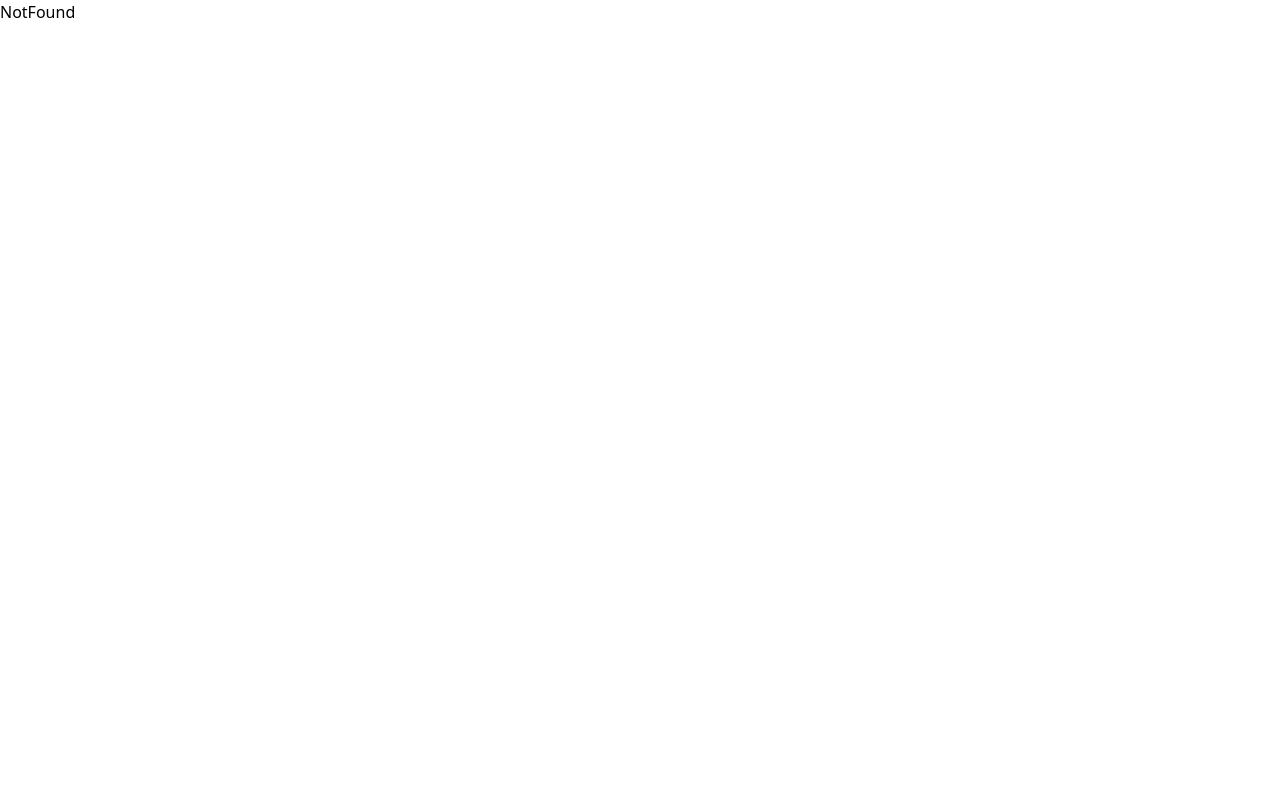
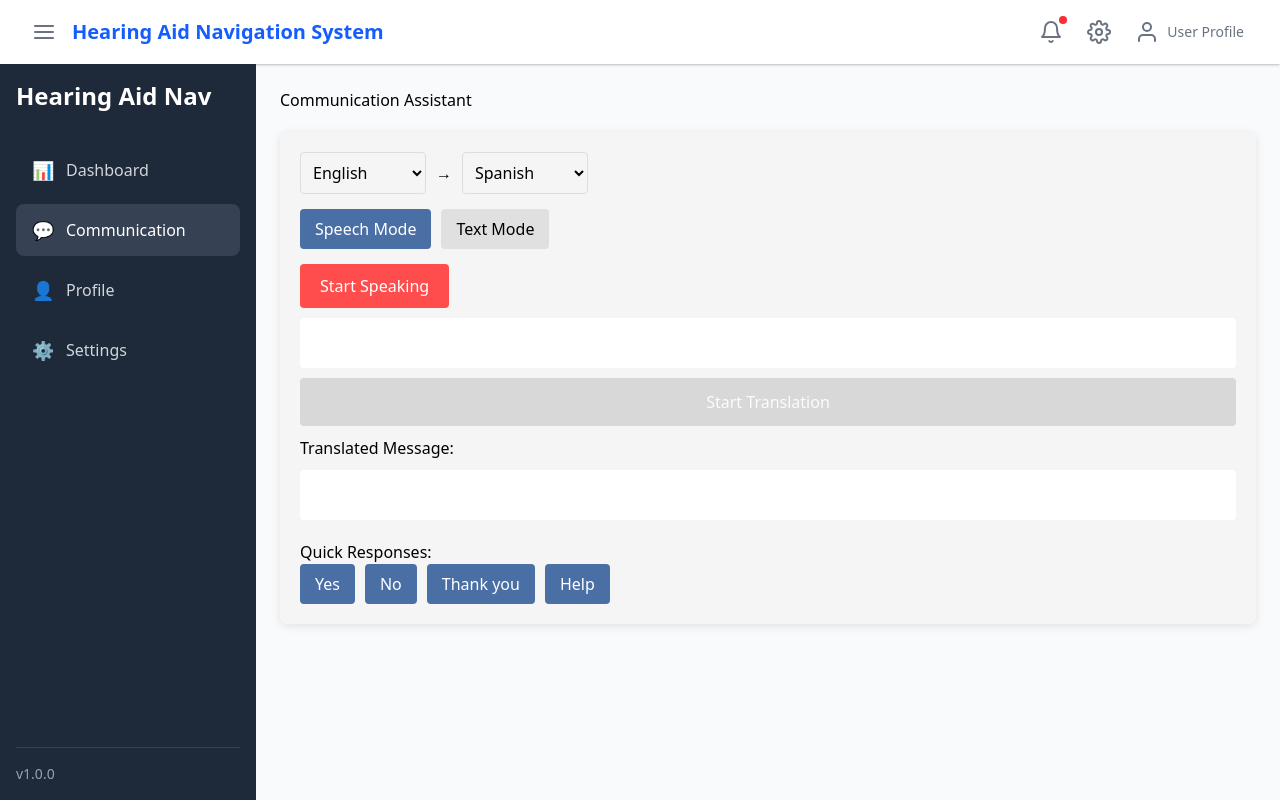
Before and after one commit to SaiTejaSalvaji/HearingAidNavigation, a React (Vite) app: page /communication in a window 1280 px wide. Before the commit this address had no page. Built offline with nearby package versions, Linux system fonts and the light colour scheme.

Commit message:
Added Communication Feature

```diff
--- /dev/null
+++ b/src/components/CommunicationPanel.jsx
@@ -0,0 +1,168 @@
+// components/CommunicationPanel.jsx
+import { useState, useEffect, useRef } from 'react';
+import { languages } from './LanguageData';
+
+export default function CommunicationPanel() {
+  const [isListening, setIsListening] = useState(false);
+  const [userText, setUserText] = useState('');
+  const [translatedText, setTranslatedText] = useState('');
+  const [userLanguage, setUserLanguage] = useState('en');
+  const [targetLanguage, setTargetLanguage] = useState('es');
+  const [conversationMode, setConversationMode] = useState('speech');
+  const [isTranslating, setIsTranslating] = useState(false); // New state for translation status
+  const recognitionRef = useRef(null);
+
+  // Speech recognition setup
+  useEffect(() => {
+    if ('webkitSpeechRecognition' in window) {
+      recognitionRef.current = new window.webkitSpeechRecognition();
+      recognitionRef.current.continuous = true;
+      recognitionRef.current.interimResults = true;
+
+      recognitionRef.current.onresult = (event) => {
+        const transcript = Array.from(event.results)
+          .map(result => result[0])
+          .map(result => result.transcript)
+          .join('');
+        setUserText(transcript);
+      };
+
+      recognitionRef.current.onerror = (event) => {
+        console.error('Speech recognition error', event.error);
+      };
+    }
+  }, []);
+
+  const toggleListening = () => {
+    if (isListening) {
+      recognitionRef.current.stop();
+    } else {
+      recognitionRef.current.start();
+    }
+    setIsListening(!isListening);
+  };
+
+  const handleTranslate = async () => {
+    if (!userText.trim()) return; // Don't translate empty text
+
+    setIsTranslating(true);
+    try {
+      const response = await translateText(userText, userLanguage, targetLanguage);
+      setTranslatedText(response);
+      speak(response, targetLanguage);
+    } catch (error) {
+      console.error('Translation error:', error);
+      setTranslatedText('Translation failed. Please try again.');
+    } finally {
+      setIsTranslating(false);
+    }
+  };
+
+  const speak = (text, lang) => {
+    const utterance = new SpeechSynthesisUtterance(text);
+    utterance.lang = lang;
+    window.speechSynthesis.speak(utterance);
+  };
+
+  const handleQuickResponse = (response) => {
+    setUserText(response);
+    handleTranslate();
+  };
+
+  return (
+    <div className="communication-panel">
+      <div className="language-selectors">
+        <select
+          value={userLanguage}
+          onChange={(e) => setUserLanguage(e.target.value)}
+        >
+          {languages.map(lang => (
+            <option key={lang.code} value={lang.code}>{lang.name}</option>
+          ))}
+        </select>
+        <span>→</span>
+        <select
+          value={targetLanguage}
+          onChange={(e) => setTargetLanguage(e.target.value)}
+        >
+          {languages.map(lang => (
+            <option key={lang.code} value={lang.code}>{lang.name}</option>
+          ))}
+        </select>
+      </div>
+
+      <div className="mode-toggle">
+        <button
+          className={conversationMode === 'speech' ? 'active' : ''}
+          onClick={() => setConversationMode('speech')}
+        >
+          Speech Mode
+        </button>
+        <button
+          className={conversationMode === 'text' ? 'active' : ''}
+          onClick={() => setConversationMode('text')}
+        >
+          Text Mode
+        </button>
+      </div>
+
+      {conversationMode === 'speech' && (
+        <div className="speech-section">
+          <button
+            className={`mic-button ${isListening ? 'listening' : ''}`}
+            onClick={toggleListening}
+          >
+            {isListening ? 'Stop Listening' : 'Start Speaking'}
+          </button>
+          <div className="transcript">{userText}</div>
+        </div>
+      )}
+
+      {conversationMode === 'text' && (
+        <div className="text-section">
+          <textarea
+            value={userText}
+            onChange={(e) => setUserText(e.target.value)}
+            placeholder="Type your message..."
+          />
+        </div>
+      )}
+
+      {/* New Start Translation Button */}
+      <button
+        className={`translate-button ${isTranslating ? 'translating' : ''}`}
+        onClick={handleTranslate}
+        disabled={!userText.trim() || isTranslating}
+      >
+        {isTranslating ? 'Translating...' : 'Start Translation'}
+      </button>
+
+      <div className="translation-result">
+        <h4>Translated Message:</h4>
+        <p>{translatedText}</p>
+        {translatedText && (
+          <button onClick={() => speak(translatedText, targetLanguage)}>
+            Repeat Translation
+          </button>
+        )}
+      </div>
+
+      <div className="quick-responses">
+        <h4>Quick Responses:</h4>
+        <div className="response-buttons">
+          <button onClick={() => handleQuickResponse("Yes")}>Yes</button>
+          <button onClick={() => handleQuickResponse("No")}>No</button>
+          <button onClick={() => handleQuickResponse("Thank you")}>Thank you</button>
+          <button onClick={() => handleQuickResponse("I need help")}>Help</button>
+        </div>
+      </div>
+    </div>
+  );
+}
+
+// Mock translation function
+async function translateText(text, fromLang, toLang) {
+  // Simulate API delay
+  await new Promise(resolve => setTimeout(resolve, 1000));
+  return `[Translated from ${fromLang} to ${toLang}]: ${text}`;
+}
--- /dev/null
+++ b/src/components/LanguageData.js
@@ -0,0 +1,14 @@
+// components/LanguageData.js
+export const languages = [
+    { code: 'en', name: 'English' },
+    { code: 'es', name: 'Spanish' },
+    { code: 'fr', name: 'French' },
+    { code: 'de', name: 'German' },
+    { code: 'it', name: 'Italian' },
+    { code: 'pt', name: 'Portuguese' },
+    { code: 'ru', name: 'Russian' },
+    { code: 'zh', name: 'Chinese' },
+    { code: 'ja', name: 'Japanese' },
+    { code: 'ar', name: 'Arabic' },
+    { code: 'hi', name: 'Hindi' },
+  ];
--- a/src/components/Sidebar.jsx
+++ b/src/components/Sidebar.jsx
@@ -19,8 +19,10 @@ export default function Sidebar() {
         <ul className="space-y-2">
           {[
             { to: "/dashboard", text: "Dashboard", icon: "📊" },
+            { to: "/communication", text: "Communication", icon: "💬" },
             { to: "/profile", text: "Profile", icon: "👤" },
             { to: "/settings", text: "Settings", icon: "⚙️" },
+
           ].map((item) => (
             <motion.li
               key={item.to}
@@ -45,7 +47,7 @@ export default function Sidebar() {
         </ul>
       </nav>
 
-      {/* Bottom Area (optional) */}
+      {/* Bottom Area */}
       <div className="mt-auto pt-4 border-t border-gray-700">
         <div className="text-gray-400 text-sm">
           v1.0.0
--- a/src/global.css
+++ b/src/global.css
@@ -1,2 +1,137 @@
 @import "tailwindcss";
 @import 'leaflet/dist/leaflet.css';
+/* Communication Panel Styles */
+.communication-panel {
+    background: #f5f5f5;
+    border-radius: 8px;
+    padding: 20px;
+    margin-top: 20px;
+    box-shadow: 0 2px 10px rgba(0,0,0,0.1);
+  }
+
+  .language-selectors {
+    display: flex;
+    align-items: center;
+    gap: 10px;
+    margin-bottom: 15px;
+  }
+
+  .language-selectors select {
+    padding: 8px;
+    border-radius: 4px;
+    border: 1px solid #ddd;
+  }
+
+  .mode-toggle {
+    display: flex;
+    gap: 10px;
+    margin-bottom: 15px;
+  }
+
+  .mode-toggle button {
+    padding: 8px 15px;
+    border: none;
+    border-radius: 4px;
+    background: #e0e0e0;
+    cursor: pointer;
+  }
+
+  .mode-toggle button.active {
+    background: #4a6fa5;
+    color: white;
+  }
+
+  .mic-button {
+    padding: 10px 20px;
+    background: #ff4d4d;
+    color: white;
+    border: none;
+    border-radius: 4px;
+    font-size: 16px;
+    cursor: pointer;
+    transition: all 0.3s;
+  }
+
+  .mic-button.listening {
+    background: #4CAF50;
+    animation: pulse 1.5s infinite;
+  }
+
+  @keyframes pulse {
+    0% { box-shadow: 0 0 0 0 rgba(76, 175, 80, 0.7); }
+    70% { box-shadow: 0 0 0 10px rgba(76, 175, 80, 0); }
+    100% { box-shadow: 0 0 0 0 rgba(76, 175, 80, 0); }
+  }
+
+  .transcript, .translation-result p {
+    background: white;
+    padding: 10px;
+    border-radius: 4px;
+    min-height: 50px;
+    margin: 10px 0;
+  }
+
+  .quick-responses {
+    margin-top: 20px;
+  }
+
+  .response-buttons {
+    display: flex;
+    gap: 10px;
+    flex-wrap: wrap;
+  }
+
+  .response-buttons button {
+    padding: 8px 15px;
+    background: #4a6fa5;
+    color: white;
+    border: none;
+    border-radius: 4px;
+    cursor: pointer;
+  }
+
+  textarea {
+    width: 100%;
+    min-height: 80px;
+    padding: 10px;
+    border-radius: 4px;
+    border: 1px solid #ddd;
+    margin-bottom: 10px;
+  }
+  /* ====== Communication Panel Styles ====== */
+.translate-button {
+  padding: 12px 24px;
+  background-color: #4CAF50; /* Green */
+  color: white;
+  border: none;
+  border-radius: 4px;
+  font-size: 16px;
+  cursor: pointer;
+  transition: all 0.3s;
+  width: 100%;
+  margin: 10px 0;
+  display: block;
+}
+
+.translate-button:hover:not(:disabled) {
+  background-color: #45a049; /* Darker green */
+  transform: translateY(-1px);
+  box-shadow: 0 2px 5px rgba(0,0,0,0.2);
+}
+
+.translate-button:disabled {
+  background-color: #cccccc;
+  cursor: not-allowed;
+  opacity: 0.7;
+}
+
+.translate-button.translating {
+  background-color: #FFA500; /* Orange */
+  animation: pulse 1.5s infinite;
+}
+
+@keyframes pulse {
+  0% { opacity: 1; }
+  50% { opacity: 0.7; }
+  100% { opacity: 1; }
+}
--- /dev/null
+++ b/src/pages/Communication.jsx
@@ -0,0 +1,11 @@
+// src/pages/Communication.jsx
+import CommunicationPanel from "../components/CommunicationPanel";
+
+export default function Communication() {
+  return (
+    <div className="communication-page">
+      <h1>Communication Assistant</h1>
+      <CommunicationPanel />
+    </div>
+  );
+}
--- a/src/routes.jsx
+++ b/src/routes.jsx
@@ -5,6 +5,7 @@ import Dashboard from "./pages/Dashboard";
 import Settings from "./pages/Settings";
 import Profile from "./pages/Profile";
 import NotFound from "./pages/NotFound";
+import Communication from "./pages/Communication";
 
 const router = createBrowserRouter([
   {
@@ -28,6 +29,10 @@ const router = createBrowserRouter([
         path: "profile",
         element: <Profile />,
       },
+      {
+        path: "communication", // ADD THIS NEW ROUTE
+        element: <Communication />,
+      },
     ],
   },
 ]);
```
